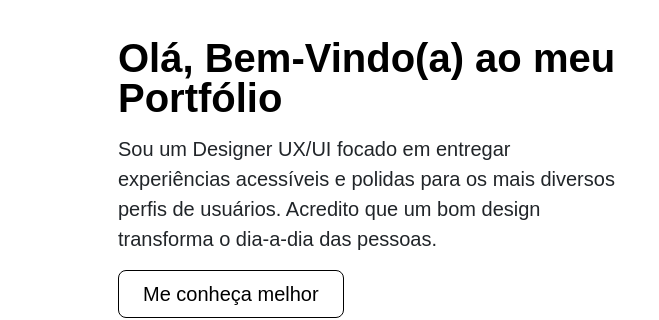
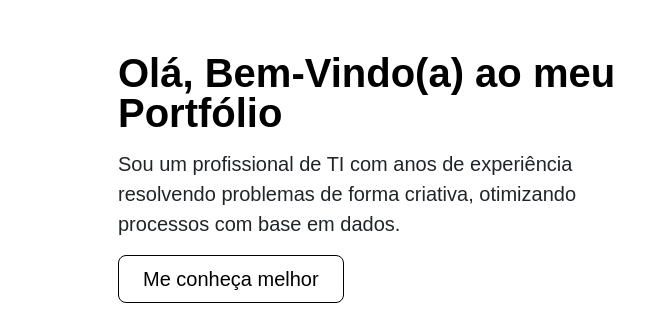
Before and after one commit to dasilvasauro/portfolio, a plain HTML site: page index.html in a window 1280 px wide. Shown: the part 171-491 px from the top of the page, 0-659 px from the left. Drawn offline with nearby package versions, Linux system fonts and the light colour scheme.

Commit message:
Update hero and about me

```diff
--- a/index.html
+++ b/index.html
@@ -77,7 +77,7 @@
                  'nav_sobremim': 'Sobre Mim',
                  'nav_falecomigo': 'Fale Comigo',
                  'hero_titulo':'Olá, Bem-Vindo(a) ao meu Portfólio',
-                 'hero_texto':'Sou um Designer UX/UI focado em entregar experiências acessíveis e polidas para os mais diversos perfis de usuários. Acredito que um bom design transforma o dia-a-dia das pessoas.',
+                 'hero_texto':'Sou um profissional de TI com anos de experiência resolvendo problemas de forma criativa, otimizando processos com base em dados.',
                  'hero_btn_kmb':'Me conheça melhor',
                  'btn_viewbehance':'Visualizar no Behance',
                  'btn_viewgithub':'Ver no Github',
@@ -86,7 +86,7 @@
                  'modal_close':'Fechar',
                  'backtotop':'Voltar ao topo',
                  'aboutme_title':'Me chamo Bruno e sou um',
-                 'ts_aboutme':'Sou Analista de Sistemas e atualmente também trabalho Freelance como UI Designer, e estou migrando para a área de UX/UI. Já trabalhei com Desenvolvimento Fullstack na Signa Consultoria. Com essa experiência, tenho bagagem nos segmentos de infraestrutura, desenvolvimento e design.',
+                 'ts_aboutme':'Sou Assistente de Sistemas, trabalho com governança de TI e suporte no Hotel Pullman São Paulo GRU Airport. Pensar em soluções para os clientes finais, soluções de problemas e otimizar processos faz parte do meu dia a dia. Atualmente estudo Design de Produto e já tive experiência freelance como Designer de UI. Tenho experiência com desenvolvimento full stack na Signa Consultoria.',
                  'ts_aboutmep2':'troubleshooting • pesquisa de usuário • análise de requisitos • capex • design de UI • frontend • automação de processos • governança de TI • documentação de software • shell script • cobit',
                  'viewCV':'Visualizar Currículo',
                  'viewCVENG':'Visualizar Currículo em Inglês',
@@ -109,7 +109,7 @@
                  'nav_sobremim': 'About Me',
                  'nav_falecomigo': 'Talk to me',
                  'hero_titulo':'Hello, welcome to my Porftolio',
-                 'hero_texto':'I am a UX/UI Designer focused on delivering accessible and polished experiences for a wide range of user profiles. I believe that good design transforms peoples daily lives.',
+                 'hero_texto':'I am an IT professional with years of experience troubleshooting stuff in a creative way, optimizing processes based on data',
                  'hero_btn_kmb':'Know me better',
                  'btn_viewbehance':'View on Behance',
                  'btn_viewgithub':'View on Github',
```
